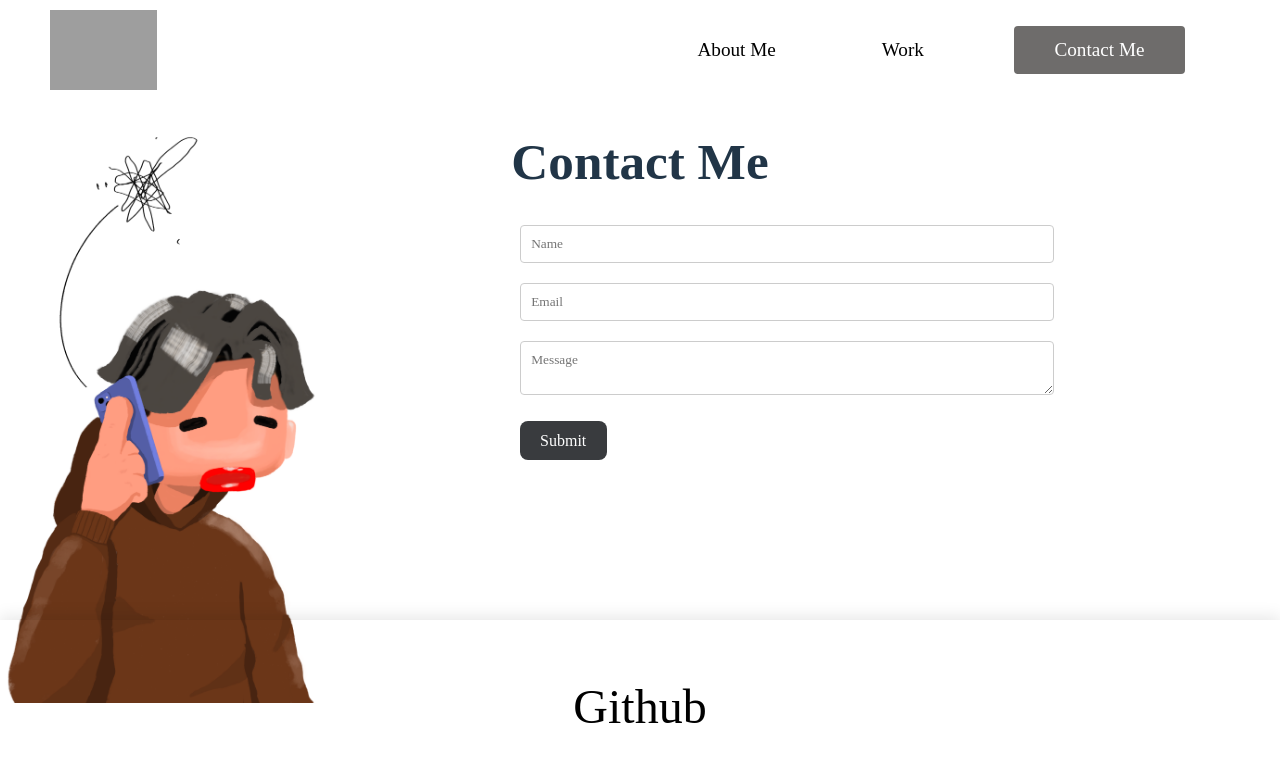
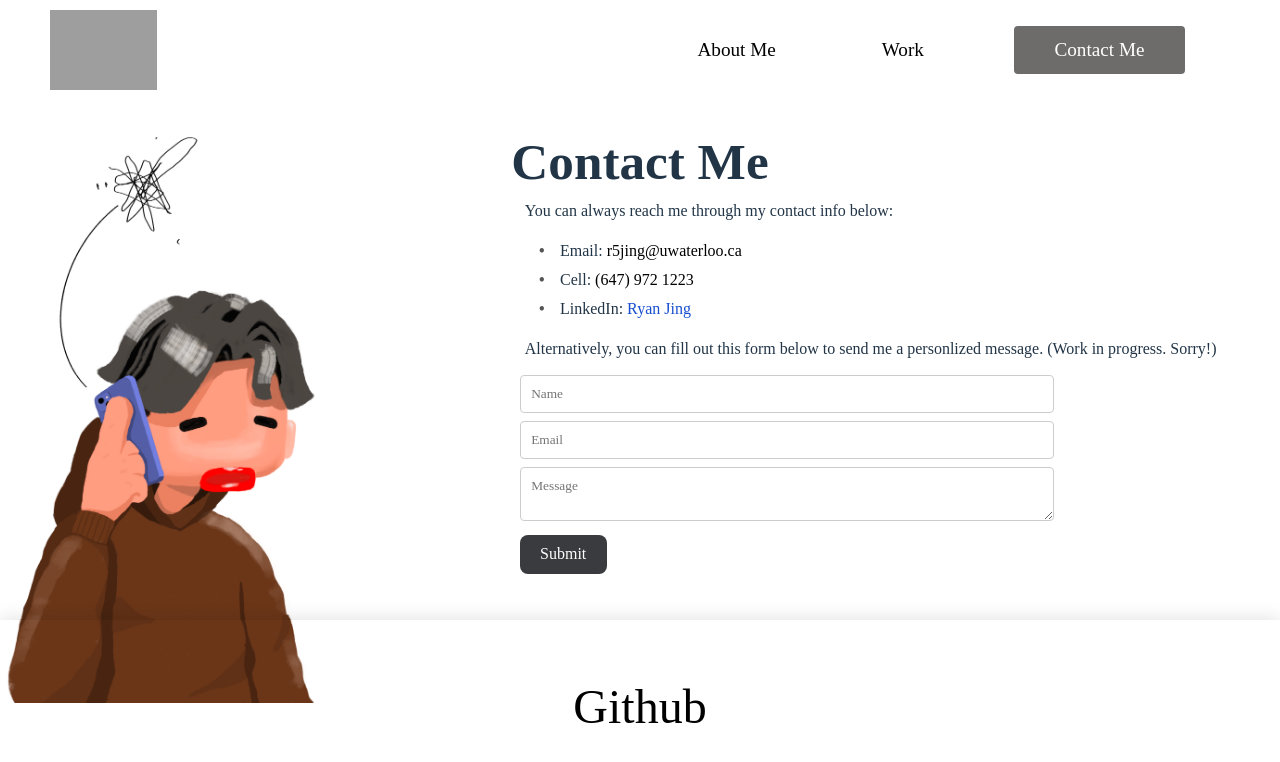
Before and after one commit to Ryan-Jing/Ryan-Jing.github.io, a React (Vite) app: page /Contact in a window 1280 px wide. Shown: the top 762 px of the page. Built offline with nearby package versions, Linux system fonts and the light colour scheme; grey boxes are pictures that could not be loaded; a web font is replaced by a local one.

Commit message:
Updated about me and contact page

```diff
--- a/src/pages/About.jsx
+++ b/src/pages/About.jsx
@@ -84,8 +84,24 @@ function About(){
           My name is Ryan Jing. I am a Biomedical Engineering undergraduate student at the University of Waterloo. I have a strong passion for learning new skills and creating meaningful projects. My hobbies include music, visual art, sports (especially winter sports), and cooking. I am actively seeking co-op opportunities to expand my knowledge and skills further, broaden my professional network, and establish myself as a promising engineer in the field.
         </p2>
     </div>
-    <br/><br/><br/><br/><br/><br/><br/><br/><br/><br/><br/><br/><br/><br/><br/><br/><br/><br/><br/><br/><br/><br/><br/><br/><br/><br/><br/><br/>
+    <div>
+      <h1 className='Experience_Header'>
+          Experience
+      </h1>
+    </div>
 
+    <br/><br/><br/><br/><br/><br/>
+
+    <footer>
+        <footerContainer className = "footer">
+            <footerContent>
+                  <a href = "https://github.com/Ryan-Jing" target="_blank">
+                    Github
+                  </a>
+            </footerContent>
+        </footerContainer>
+
+      </footer>
   </>
   );
 };
--- a/src/pages/App.css
+++ b/src/pages/App.css
@@ -270,6 +270,7 @@ nav {
     height: 40px;
     opacity: 0;
     transition: 3s;
+    font-size: 2.5rem;
 }
 
 .header4
@@ -500,7 +501,7 @@ nav {
 
 
 .footer {
-    height: 250px;
+    height: 180px;
     display: flex;
     justify-content: center;
     align-items: center;
@@ -576,7 +577,60 @@ nav {
     position: relative;
 }
 
+.Experience_Header {
+    position: relative;
+    height: 40px;
+    margin-top: 23%;
+}
+
+
 /* CONTACT PAGE CSS */
+
+.Contact_Info {
+    text-align: left;
+    font-size: 1rem;
+    font-family: 'Avenir-Light', serif;
+    font-weight: 200;
+    margin-left: 41%;
+    margin-top: -2%;
+    animation: fadeInAnimation 1.5s ease-in-out forwards;
+}
+
+.Contact_Info ul {
+  list-style-type: none;
+  padding: 0;
+  margin-left: 4%;
+}
+
+.Contact_Info li {
+  margin-bottom: 5px;
+}
+
+/* Style the bullet points */
+.Contact_Info li::before {
+  content: "•";
+  display: inline-block;
+  width: 1em; /* Adjust the width to control the spacing between the bullet and text */
+  margin-left: -1em;
+  margin-right: 5px; /* Space between the bullet and text */
+  color: #535557; /* Color of the bullet */
+  font-weight: bold;
+}
+
+.Contact_Info a1 {
+    color: #000000;
+    cursor: pointer; /* Change cursor on hover to a hand pointer */
+    user-select: all; /* Allow text selection on click */
+    transition: color 0.3s ease; /* Add a smooth color transition effect */
+}
+
+.Contact_Info a1:hover {
+  color: #a09f9f; /* Change to a different color on hover */
+}
+
+.Contact_Info a {
+    color: #164ecf;
+}
 
 h1 {
     opacity: 0;
@@ -599,7 +653,7 @@ input[type="email"],
 .form_content {
     width: 40%;
     padding: 10px;
-    margin-bottom: 20px;
+    margin-bottom: 8px;
     border: 1px solid #ccc;
     border-radius: 4px;
     background-color: #fff;
--- a/src/pages/App.jsx
+++ b/src/pages/App.jsx
@@ -146,7 +146,7 @@ function App() {
         <main>
           <h1 class="header3" ref={scrollRef1}>
               <p>
-                  I'm a candidate for a BASc in Biomedical Engineering, and pursuing a specialization in Neural Engineering. I have a passion for 3D CAD Modelling, Coding, and Visual Design. I'm currently seeking new work opportunities and experiences to expand my skills and abilities.
+                  I'm a candidate for a BASc in Biomedical Engineering, and pursuing a specialization in Neural Engineering. I have a passion for Software, Firmware, Rapid Prototypingm, CAD, Visual design, Leadership, and Teamwork. I'm continually seeking new opportunities and experiences to expand my skills and abilities to be applied in my own work and projects with the goal of improving the lives of others always in mind.
               </p>
           </h1>
 
@@ -263,7 +263,7 @@ function App() {
           </div>
 
           {/* fix scrollRef3 */}
-          <h3 class="Descript_header" ref={scrollRef3}>
+          <h3 class="Descript_header">
               <p>
                   Graphic Design
               </p>
@@ -280,7 +280,7 @@ function App() {
               <img src="/Orbital2.png"  alt="Skate Explode" height="40%"/>
           </div>
 
-          <h3 class="Descript_header" ref={scrollRef3}>
+          <h3 class="Descript_header">
               <p1>
                   Visual Art
               </p1>
@@ -318,7 +318,7 @@ function App() {
         </main>
       </div>
 
-       <br/><br/><br/><br/><br/><br/><br/><br/><br/><br/><br/><br/><br/><br/><br/><br/>
+       <br/><br/><br/><br/><br/><br/>
       <footer>
         <footerContainer className = "footer">
             <footerContent>
--- a/src/pages/Contact.jsx
+++ b/src/pages/Contact.jsx
@@ -16,6 +16,15 @@ function Contact(){
     let windowPosition = window.scrollY > 0;
     header.classList.toggle('scrolling_active', windowPosition )
   })
+
+  function copyToClipboard(text) {
+    const el = document.createElement("textarea");
+    el.value = text;
+    document.body.appendChild(el);
+    el.select();
+    document.execCommand("copy");
+    document.body.removeChild(el);
+  }
 
   const [name, setName] = useState('');
   const [email, setEmail] = useState('');
@@ -84,17 +93,26 @@ function Contact(){
 
     <h1>Contact Me</h1>
 
-    <div id="cf4" className='contact_background'>
-        <img className="bottomContact" src= {contactOne} />
-        <img className="topContact"  src= {contactTwo}/>
-    </div>
-
+    <h2 className="Contact_Info">
+      You can always reach me through my contact info below:
+      <ul>
+        <li>Email: <a1>r5jing@uwaterloo.ca</a1></li>
+        <li>Cell: <a1>(647) 972 1223</a1></li>
+        <li>LinkedIn: <a href="https://www.linkedin.com/in/ryan-jing-577201216" target="_blank" >Ryan Jing</a></li>
+      </ul>
+      Alternatively, you can fill out this form below to send me a personlized message. (Work in progress. Sorry!)
+    </h2>
     <form onSubmit={handleSubmit}>
       <input type="text" value={name} onChange={(e) => setName(e.target.value)} placeholder="Name" className = "form_content"/>
       <input type="email" value={email} onChange={(e) => setEmail(e.target.value)} placeholder="Email" className = "form_content" />
       <textarea value={message} onChange={(e) => setMessage(e.target.value)} placeholder="Message" className = "form_content"></textarea>
       <button type="submit" className = "form_submit">Submit</button>
     </form>
+
+    <div id="cf4" className='contact_background'>
+        <img className="bottomContact" src= {contactOne} />
+        <img className="topContact"  src= {contactTwo}/>
+    </div>
 
     <div class="footerContainer">
         <div class = "footerContent">
```
